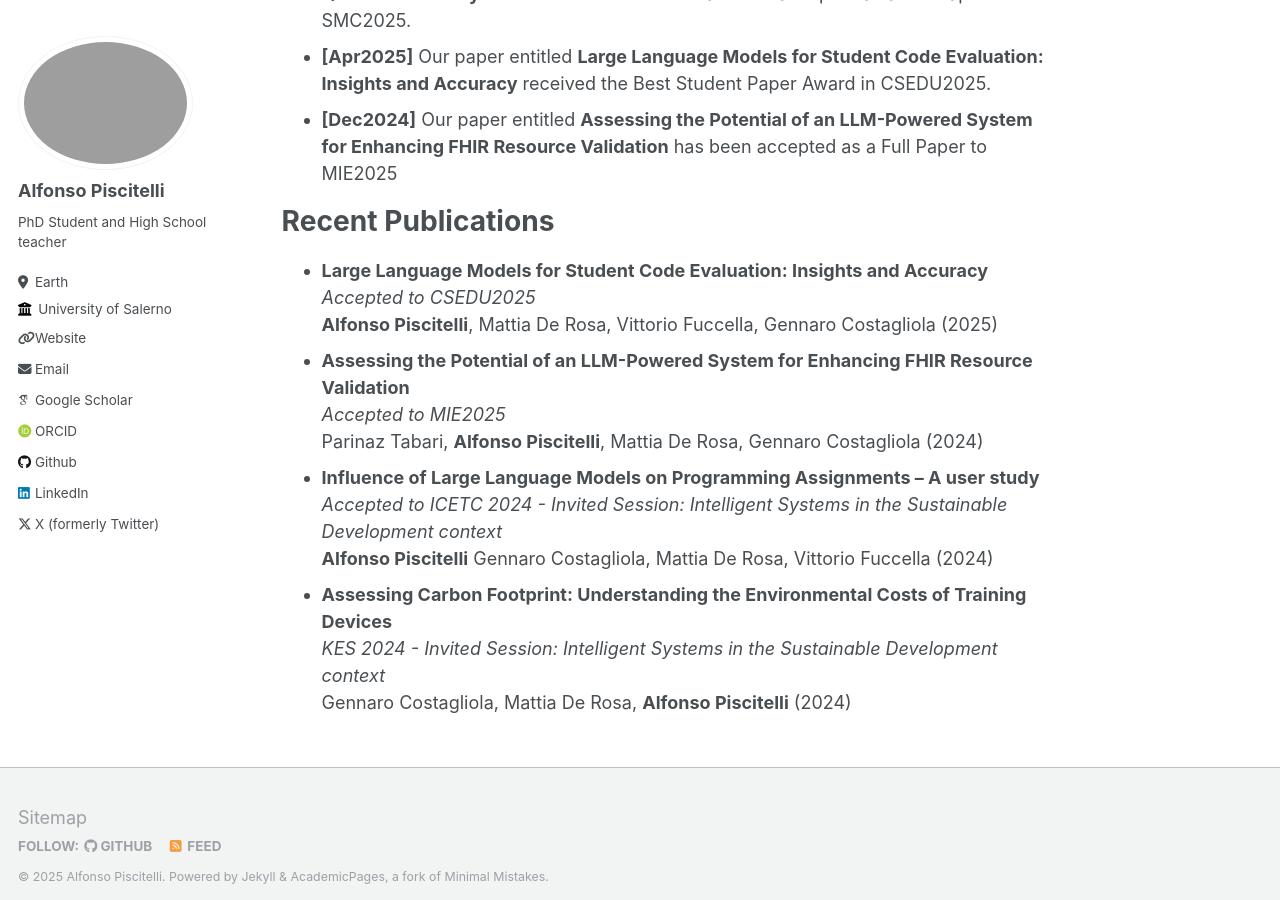
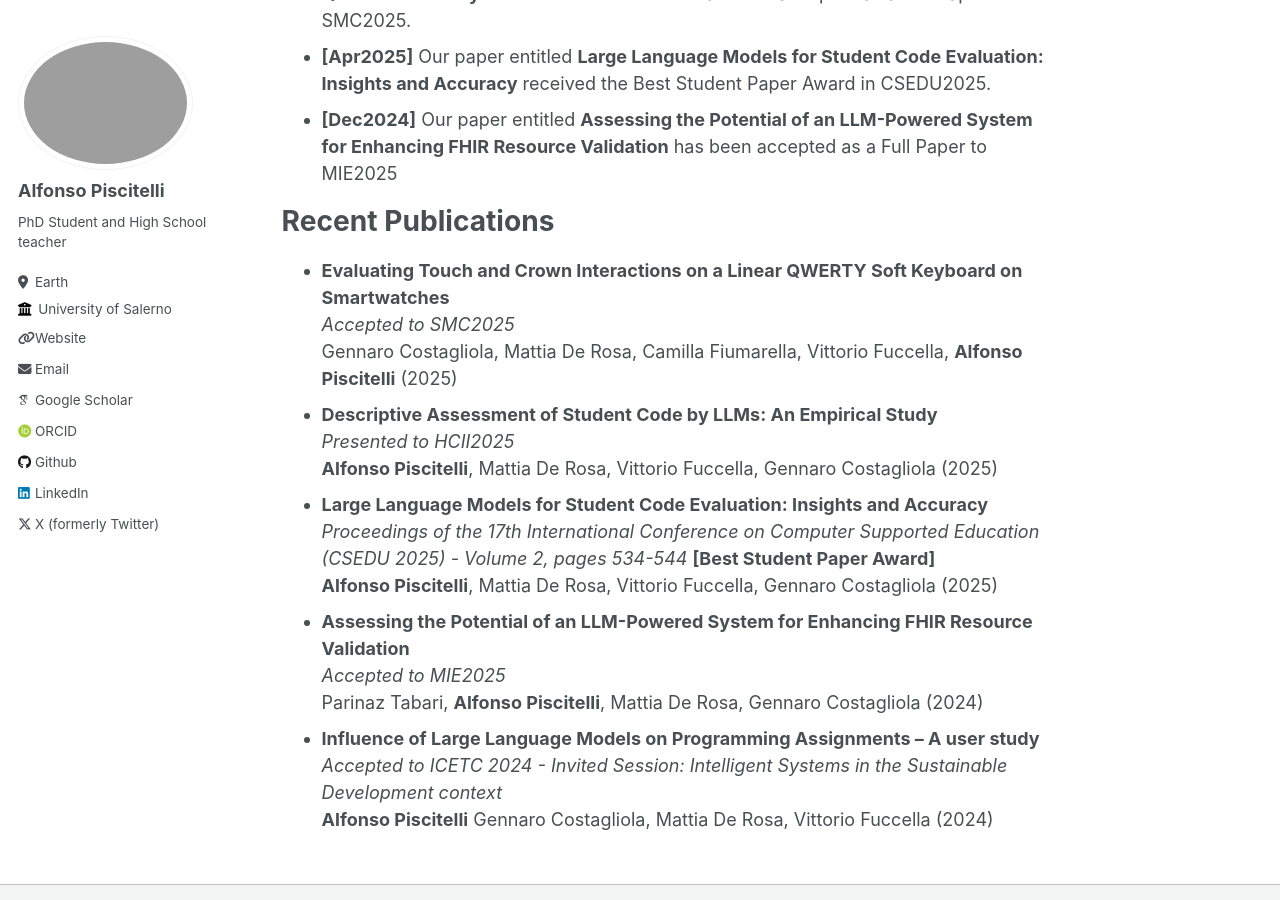
Before and after one commit to alfy91/alfy91.github.io, a Jekyll site: the page built from _pages/about.md, in a window 1280 px wide and 900 px high, scrolled down 707 px. Built offline with Jekyll 4.4.1, drawn with Linux system fonts in a browser that asks for light colours; some web fonts are replaced.

Commit message:
update pubblications and bio

```diff
--- a/_pages/about.md
+++ b/_pages/about.md
@@ -27,8 +27,14 @@ News
 Recent Publications
 ======
 
+- **Evaluating Touch and Crown Interactions on a Linear QWERTY Soft Keyboard on Smartwatches**
+  _Accepted to SMC2025_\
+  Gennaro Costagliola, Mattia De Rosa, Camilla Fiumarella, Vittorio Fuccella, **Alfonso Piscitelli** (2025)
+- **Descriptive Assessment of Student Code by LLMs: An Empirical Study**
+  _Presented to HCII2025_\
+  **Alfonso Piscitelli**, Mattia De Rosa, Vittorio Fuccella, Gennaro Costagliola (2025)
 - **Large Language Models for Student Code Evaluation: Insights and Accuracy**
-  _Accepted to CSEDU2025_\
+  _Proceedings of the 17th International Conference on Computer Supported Education (CSEDU 2025) - Volume 2, pages 534-544_ **[Best Student Paper Award]** \
   **Alfonso Piscitelli**, Mattia De Rosa, Vittorio Fuccella, Gennaro Costagliola (2025)
 - **Assessing the Potential of an LLM-Powered System for Enhancing FHIR Resource Validation**
   _Accepted to MIE2025_\
@@ -36,6 +42,3 @@ Recent Publications
 - **Influence of Large Language Models on Programming Assignments – A user study**
   _Accepted to ICETC 2024 - Invited Session: Intelligent Systems in the Sustainable Development context_\
   **Alfonso Piscitelli** Gennaro Costagliola, Mattia De Rosa, Vittorio Fuccella (2024)
-- **Assessing Carbon Footprint: Understanding the Environmental Costs of Training Devices**
-  _KES 2024 - Invited Session: Intelligent Systems in the Sustainable Development context_\
-  Gennaro Costagliola, Mattia De Rosa, **Alfonso Piscitelli** (2024)
```
